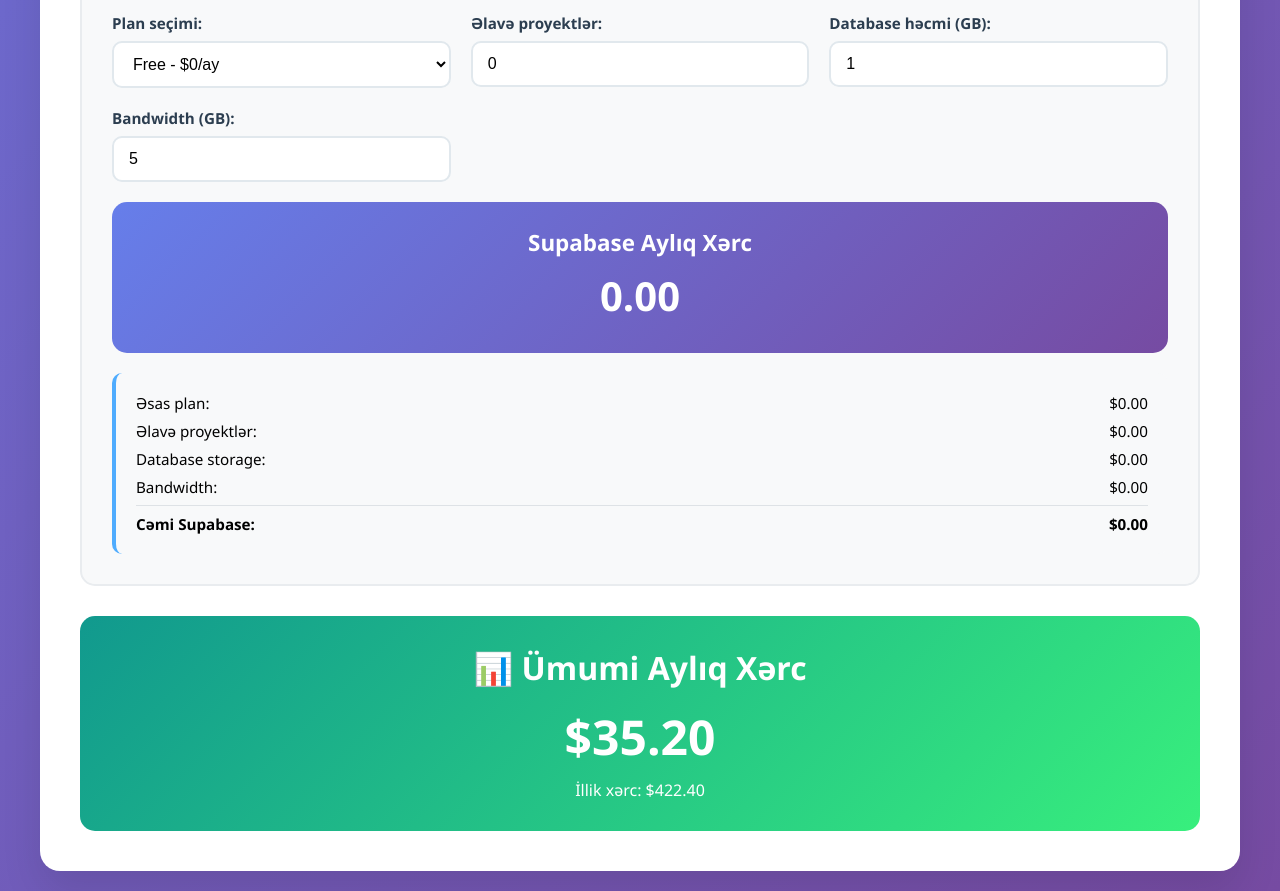
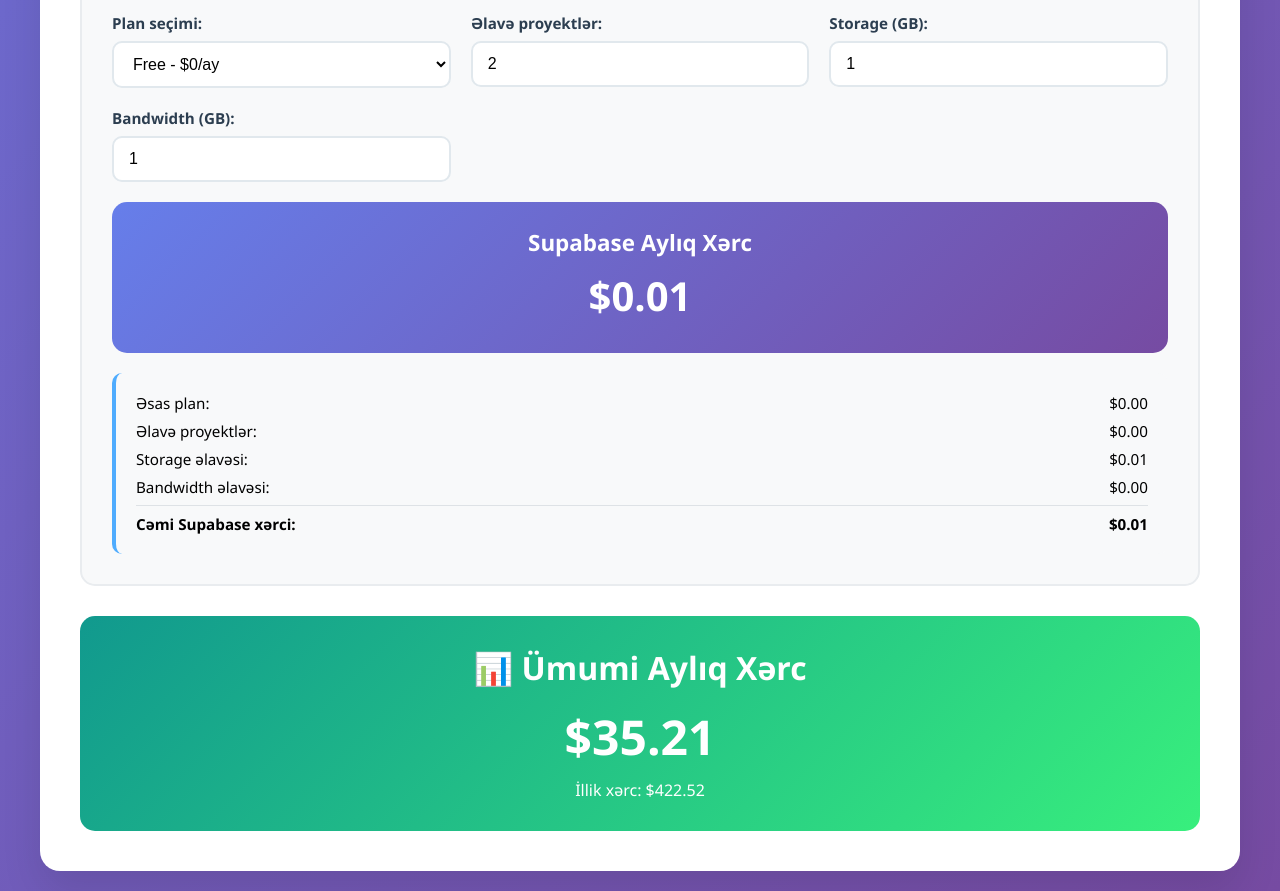
Before and after one commit to Leman2006/price-calculator, a plain HTML site: page index.html in a window 1280 px wide. Shown: the part 1620-2511 px from the top of the page. Drawn offline with Linux system fonts and the light colour scheme.

Commit message:
Update index.html

```diff
--- a/index.html
+++ b/index.html
@@ -272,7 +272,7 @@
     <div class="container">
         <div class="header">
             <h1>💰 Platform Qiymət Hesablayıcısı</h1>
-            <p>n8n.cloud, OpenAI API və Supabase xidmətləri üçün aylıq xərclərinizi hesablayın</p>
+            <p>n8n.cloud, OpenAI API və Supabase xidmətləri üçün aylıq xərclərizi hesablayın</p>
         </div>
 
         <div class="content">
@@ -309,7 +309,7 @@
 
                 <div class="model-selector">
                     <div class="model-option active" onclick="selectModel('text')">
-                        <h3>🔤 GPT-4o Text</h3>
+                        <h3>📤 GPT-4o Text</h3>
                         <p>$2.50/1M input, $10.00/1M output</p>
                     </div>
                     <div class="model-option" onclick="selectModel('voice')">
@@ -391,21 +391,22 @@
                     </div>
                     <div class="form-group">
                         <label>Əlavə proyektlər:</label>
-                        <input type="number" id="additionalProjects" value="0" min="0" onchange="calculateSupabase()">
+                        <input type="number" id="additionalProjects" value="2" min="0" onchange="calculateSupabase()">
                     </div>
                     <div class="form-group">
-                        <label>Database həcmi (GB):</label>
-                        <input type="number" id="storageGB" value="1" min="0" step="0.1" onchange="calculateSupabase()">
+                        <label>Storage (GB):</label>
+                        <input type="number" id="storageGB" value="1" min="0" onchange="calculateSupabase()">
                     </div>
                     <div class="form-group">
                         <label>Bandwidth (GB):</label>
-                        <input type="number" id="bandwidthGB" value="5" min="0" step="0.1" onchange="calculateSupabase()">
+                        <input type="number" id="bandwidthGB" value="1" min="0" onchange="calculateSupabase()">
                     </div>
                 </div>
                 <div class="price-display">
                     <h3>Supabase Aylıq Xərc</h3>
                     <div class="amount" id="supabasePrice">$0.00</div>
                 </div>
+
                 <div class="price-breakdown" id="supabaseBreakdown">
                     <div class="breakdown-item">
                         <span>Əsas plan:</span>
@@ -416,15 +417,15 @@
                         <span id="supabaseProjects">$0.00</span>
                     </div>
                     <div class="breakdown-item">
-                        <span>Database storage:</span>
+                        <span>Storage əlavəsi:</span>
                         <span id="supabaseStorage">$0.00</span>
                     </div>
                     <div class="breakdown-item">
-                        <span>Bandwidth:</span>
+                        <span>Bandwidth əlavəsi:</span>
                         <span id="supabaseBandwidth">$0.00</span>
                     </div>
                     <div class="breakdown-item">
-                        <span><strong>Cəmi Supabase:</strong></span>
+                        <span><strong>Cəmi Supabase xərci:</strong></span>
                         <span id="totalSupabase"><strong>$0.00</strong></span>
                     </div>
                 </div>
@@ -536,16 +537,48 @@
             const bandwidthGB = parseInt(document.getElementById('bandwidthGB').value) || 0;
 
             let totalCost = plan;
+            let projectsCost = 0;
+            let storageOverage = 0;
+            let bandwidthOverage = 0;
 
-            // Additional projects cost - Pro plan includes 2 projects, additional ones cost $10 each
+            // Additional projects cost (after first 2 for Pro plan)
             if (plan > 0 && additionalProjects > 0) {
-                totalCost += additionalProjects * 10; // $10 per additional project
+                projectsCost = additionalProjects * 25; // $25 per additional project
+                totalCost += projectsCost;
             }
 
-            // Storage and bandwidth are typically included in base plans
-            // Add custom pricing logic here if needed
+            // Storage pricing
+            if (plan === 0) { // Free plan
+                if (storageGB > 0.5) { // Free plan includes 500MB
+                    storageOverage = (storageGB - 0.5) * 0.021; // $0.021 per GB
+                }
+            } else { // Pro plan
+                if (storageGB > 8) { // Pro plan includes 8GB
+                    storageOverage = (storageGB - 8) * 0.021; // $0.021 per GB
+                }
+            }
 
-            document.getElementById('supabasePrice').textContent = `${totalCost.toFixed(2)}`;
+            // Bandwidth pricing
+            if (plan === 0) { // Free plan
+                if (bandwidthGB > 2) { // Free plan includes 2GB
+                    bandwidthOverage = (bandwidthGB - 2) * 0.09; // $0.09 per GB
+                }
+            } else { // Pro plan
+                if (bandwidthGB > 250) { // Pro plan includes 250GB
+                    bandwidthOverage = (bandwidthGB - 250) * 0.09; // $0.09 per GB
+                }
+            }
+
+            totalCost += storageOverage + bandwidthOverage;
+
+            // Update breakdown
+            document.getElementById('supabaseBasePlan').textContent = `$${plan.toFixed(2)}`;
+            document.getElementById('supabaseProjects').textContent = `$${projectsCost.toFixed(2)}`;
+            document.getElementById('supabaseStorage').textContent = `$${storageOverage.toFixed(2)}`;
+            document.getElementById('supabaseBandwidth').textContent = `$${bandwidthOverage.toFixed(2)}`;
+            document.getElementById('totalSupabase').innerHTML = `<strong>$${totalCost.toFixed(2)}</strong>`;
+
+            document.getElementById('supabasePrice').textContent = `$${totalCost.toFixed(2)}`;
             calculateTotal();
         }
 
```
